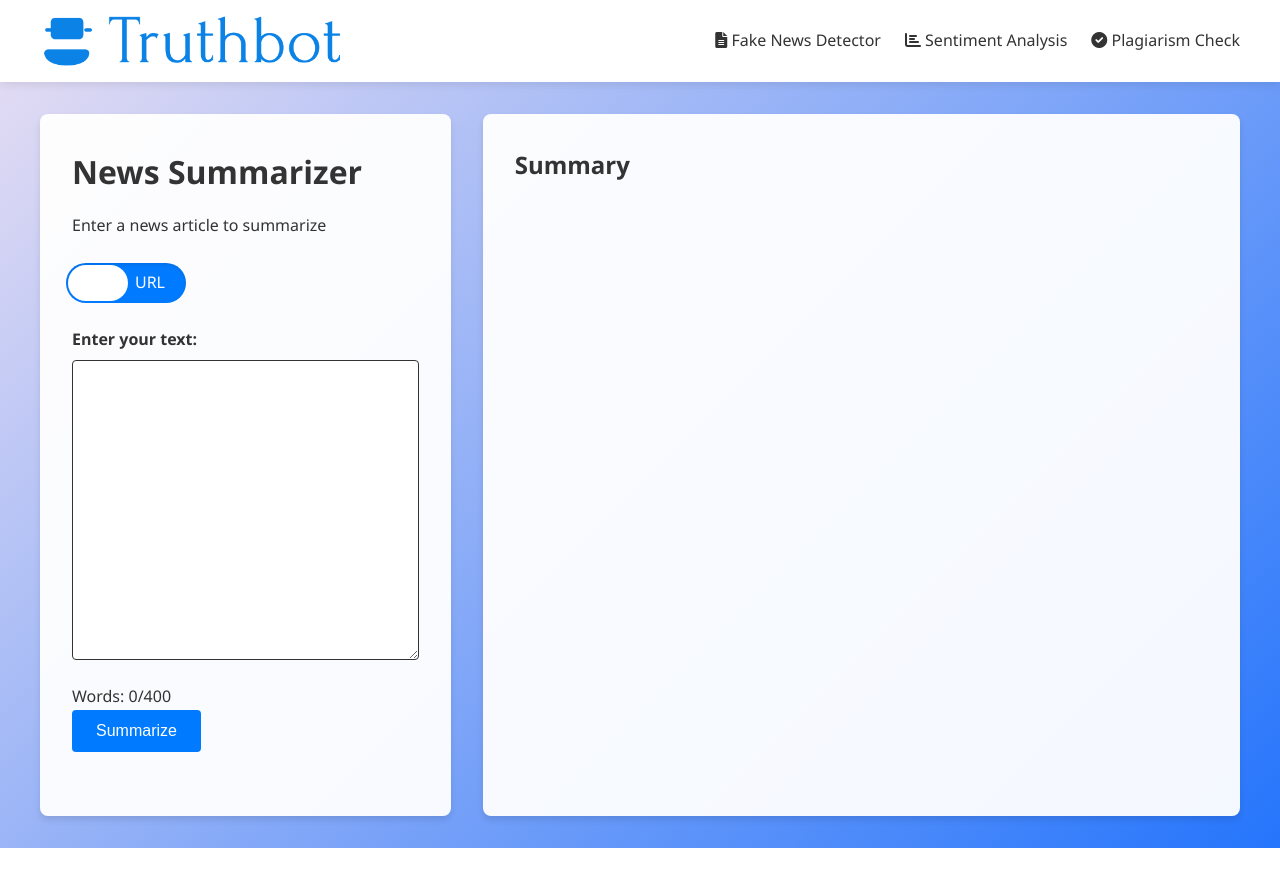
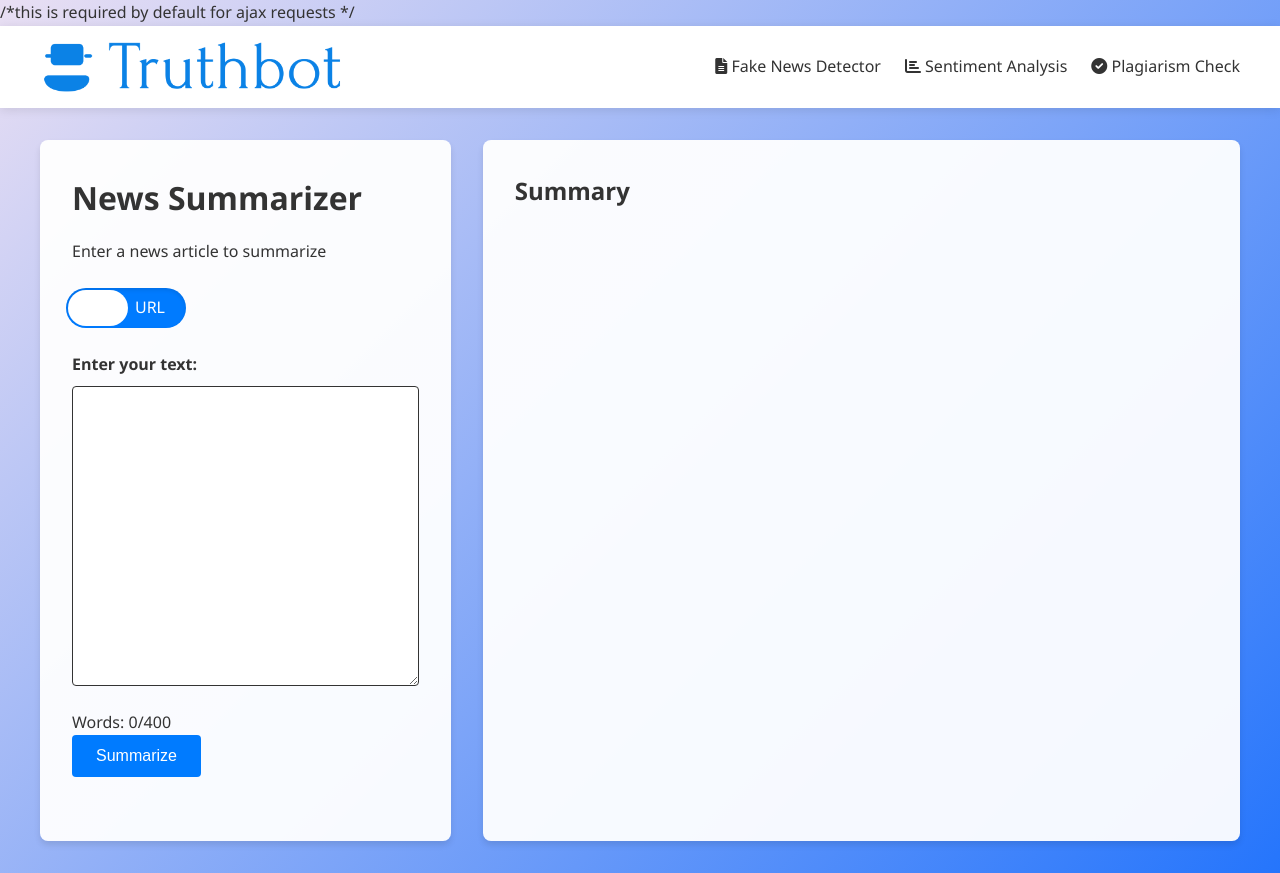
Before and after one commit to ParthDande/TruthBot.AI, a Flask app: page /summarization in a window 1280 px wide. Before the commit the page ends 848 px from the top, so only its background shows below. Run offline with Flask 3, Linux system fonts and the light colour scheme; parts of the project's set-up code (start-up, migrations or seed data) failed here and were passed over.

```diff
--- a/templates/summarization.html
+++ b/templates/summarization.html
@@ -5,7 +5,7 @@
     <meta name="viewport" content="width=device-width, initial-scale=1.0">
     <link rel="icon" type="image/png" href="static\images\truth-bot-high-resolution-logo-transparent.png">
     <title>News Summarizer</title>
-    <script src="https://cdnjs.cloudflare.com/ajax/libs/jquery/3.6.0/jquery.min.js"></script>
+    <script src="https://cdnjs.cloudflare.com/ajax/libs/jquery/3.6.0/jquery.min.js"></script>/*this is required by default for ajax requests */
     <link href="https://cdnjs.cloudflare.com/ajax/libs/font-awesome/6.0.0-beta3/css/all.min.css" rel="stylesheet">
     <script src="/static/js/theme.js"></script>
     <style>
```
